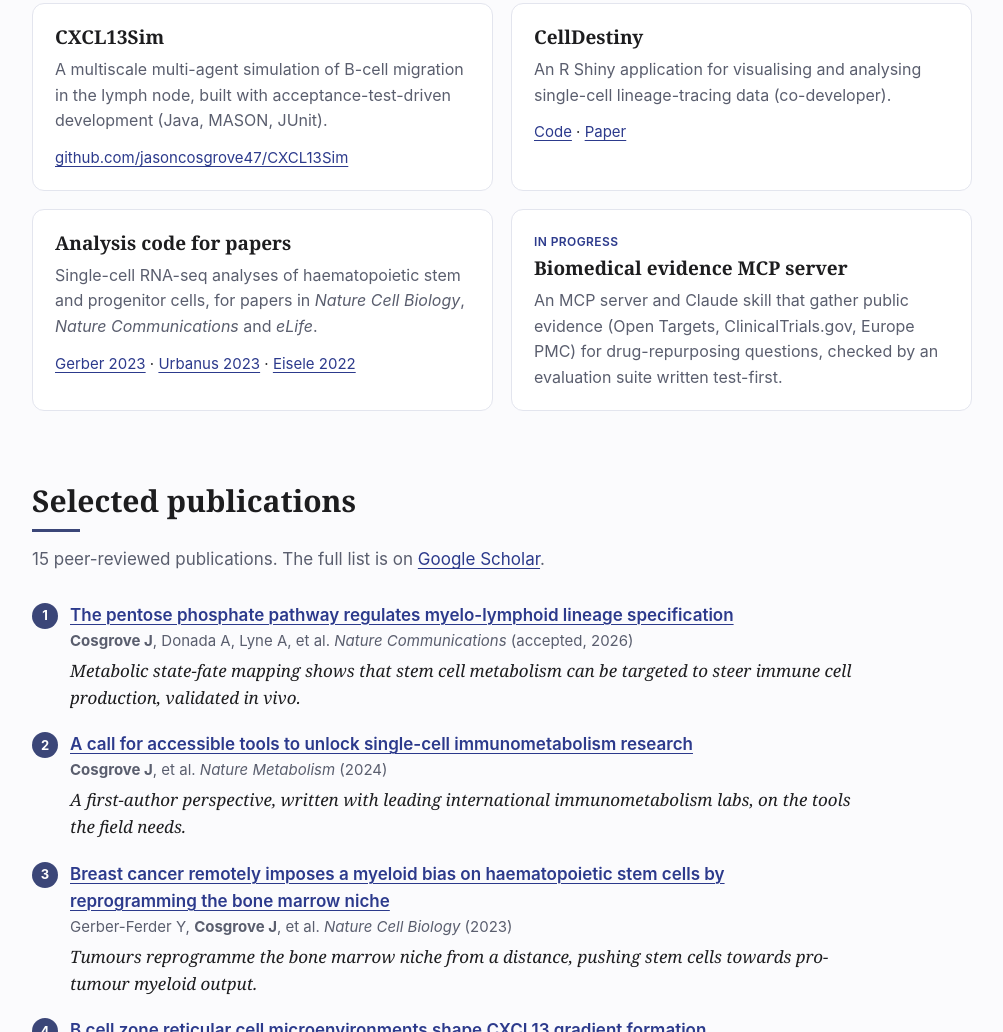
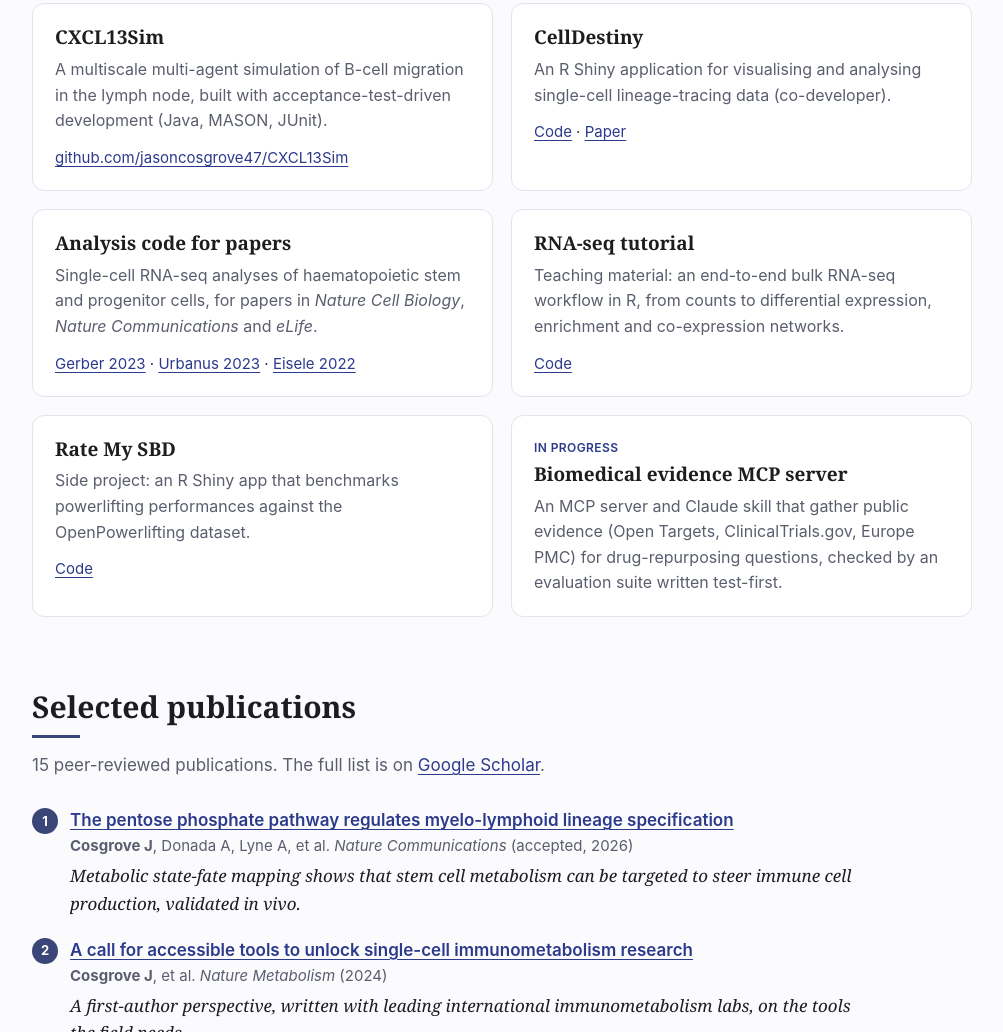
Before and after one commit to jasoncosgrove47/jasoncosgrove47.github.io, a plain HTML site: page index.html in a window 1280 px wide. Shown: the part 2717-3749 px from the top of the page, without its empty margins (138-1141 px from the left). Drawn offline with Linux system fonts and the light colour scheme.

Commit message:
Add RNA-seq tutorial and Rate My SBD projects
Co-Authored-By: Claude Opus 5.5 <noreply@anthropic.com>

```diff
--- a/index.html
+++ b/index.html
@@ -226,6 +226,16 @@
           <div class="links"><a href="https://github.com/jasoncosgrove47/Gerber_et_al_2023">Gerber 2023</a> · <a href="https://github.com/jasoncosgrove47/Urbanus_Cosgrove_etal_2023">Urbanus 2023</a> · <a href="https://github.com/jasoncosgrove47/Eisele-et-al-2021">Eisele 2022</a></div>
         </div>
         <div class="card">
+          <h3>RNA-seq tutorial</h3>
+          <p>Teaching material: an end-to-end bulk RNA-seq workflow in R, from counts to differential expression, enrichment and co-expression networks.</p>
+          <div class="links"><a href="https://github.com/jasoncosgrove47/RNAseq_tutorial">Code</a></div>
+        </div>
+        <div class="card">
+          <h3>Rate My SBD</h3>
+          <p>Side project: an R Shiny app that benchmarks powerlifting performances against the OpenPowerlifting dataset.</p>
+          <div class="links"><a href="https://github.com/jasoncosgrove47/rate-my-SBD">Code</a></div>
+        </div>
+        <div class="card">
           <span class="status">In progress</span>
           <h3>Biomedical evidence MCP server</h3>
           <p>An MCP server and Claude skill that gather public evidence (Open Targets, ClinicalTrials.gov, Europe PMC) for drug-repurposing questions, checked by an evaluation suite written test-first.</p>
```
